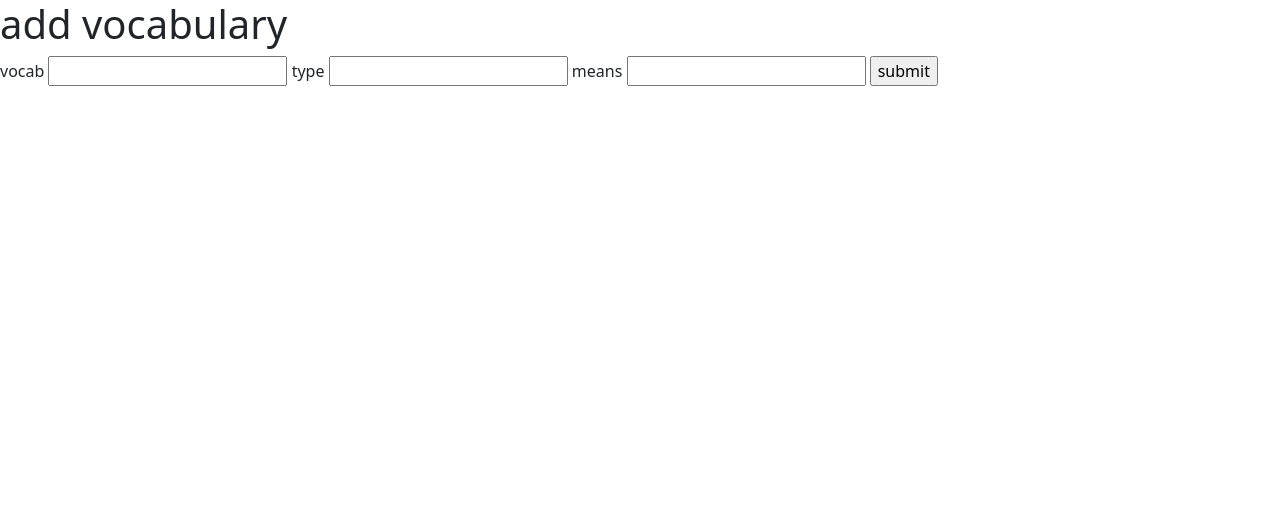
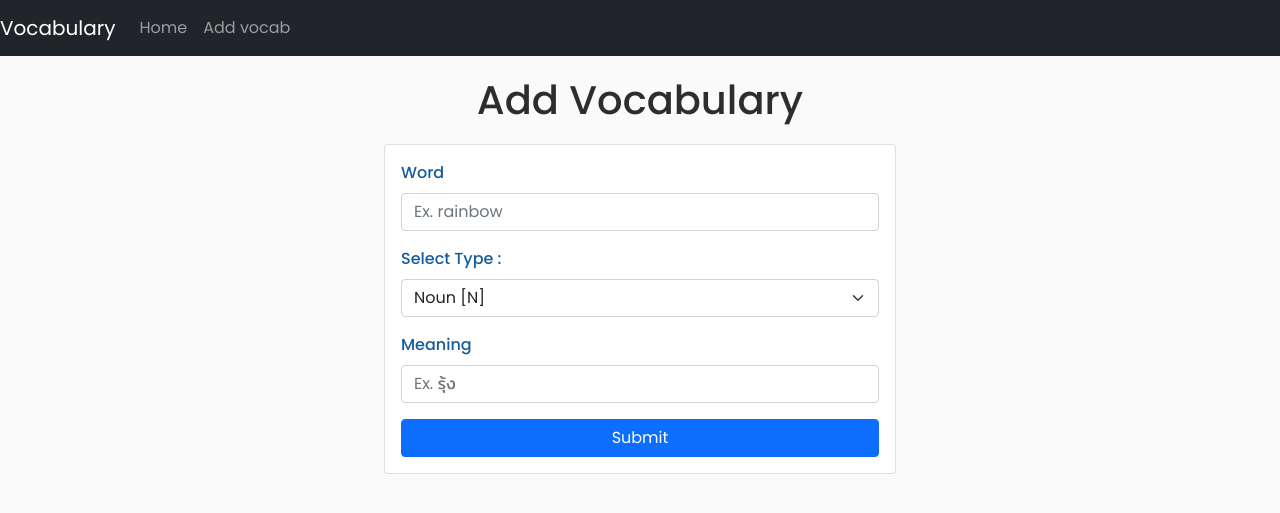
Before and after one commit to SupansaTan/DjangoTutorial_G1, a Django app: page /vocab/add/ in a window 1280 px wide. Shown: the top 513 px of the page. Run offline with Django 3.2, Linux system fonts and the light colour scheme; some libraries are stand-ins or nearby versions.

Commit message:
Add navbar and decorate add vocabulary template

```diff
--- /dev/null
+++ b/vocab/static/vocab/css/add.css
@@ -0,0 +1,33 @@
+body {
+    background-color: #fafafa;
+    color:#2D2D2D;
+    margin:0;
+	padding:0;
+    transition: background-color 0.5s ease;
+    font-family: 'Poppins', 'Mitr', sans-serif;
+}
+
+/* alert box */
+.alert {
+    width: 40%;
+    margin-left: auto;
+    margin-right: auto;
+}
+
+/* heading */
+h1 {
+    margin: 20px;
+    text-align: center;
+}
+
+/* form */
+.card {
+    width: 40%;
+    margin-left: auto;
+    margin-right: auto;
+}
+
+label {
+    color: rgb(22, 91, 156);
+    font-weight: 500;
+}
--- a/vocab/templates/vocab/add.html
+++ b/vocab/templates/vocab/add.html
@@ -1,25 +1,74 @@
 {% extends 'vocab/base.html' %}
+{% load static %}
+
+{% block title %}Vocabulary{% endblock %}
+
+{% block style %}
+<link rel="stylesheet" type="text/css" href="{% static 'vocab/css/add.css' %}">
+{% endblock %}
 
 {% block content %}
-    <h1>add vocabulary</h1>
+<!-- navbar -->
+<nav class="navbar navbar-expand-lg navbar-dark bg-dark">
+    <a class="navbar-brand" href="{% url 'vocab:index' %}" data-abc="true">Vocabulary</a>
+    <button class="navbar-toggler" type="button" data-toggle="collapse" data-target="#navbarColor02" aria-controls="navbarColor02" aria-expanded="false" aria-label="Toggle navigation">
+        <span class="navbar-toggler-icon"></span>
+    </button>
+    <div class="collapse navbar-collapse" id="navbarColor02">
+        <ul class="navbar-nav me-5 mb-2 mb-lg-0">
+            <li class="nav-item active">
+                <a class="nav-link" href="{% url 'vocab:index' %}" data-abc="true">Home</a>
+            </li>
+            <li class="nav-item">
+                <a class="nav-link" href="{% url 'vocab:add' %}" data-abc="true">Add vocab</a>
+            </li>
+        </ul>
+    </div>
+</nav>
+
+<!-- heading -->
+<h1>Add Vocabulary</h1>
+
+<!-- success alert -->
 {% if success %}
     <div class="alert alert-success" role="alert">
     {{ success }}
     </div>
 {% endif %}
+
+<!-- failed alert -->
 {% if failed %}
-        <div class="alert alert-success" role="alert">
+    <div class="alert alert-danger" role="alert">
     {{ failed }}
     </div>
 {% endif %}
+
+<!-- form -->
+<div class="card">
+    <div class="card-body">
         <form action="" method="post">
             {% csrf_token %}
-        <label for="">vocab</label>
-        <input type="text" name ="word_input">
-        <label for="">type</label>
-        <input type="text" name="type" >
-        <label for="">means</label>
-        <input type="text" name="meaning" >
-        <input type="submit" value="submit">
+            <div class="mb-3">
+                <label for="WordInput" class="form-label">Word</label>
+                <input type="text" name ="word_input" id="WordInput" class="form-control" placeholder="Ex. rainbow">
+            </div>
+            <div class="mb-3">
+                <label for="Select" class="form-label">Select Type : </label>
+                <select id="Select" class="form-select" name="type">
+                    <option value="Noun">Noun [N]</option>
+                    <option value="Verb">Verb [V]</option>
+                    <option value="Adverb">Adverb [ADV]</option>
+                    <option value="Adjective">Adjective [ADJ]</option>
+                </select>
+            </div>
+            <div class="mb-3">
+                <label for="MeaningInput" class="form-label">Meaning</label>
+                <input type="text" name ="meaning" id="MeaningInput" class="form-control" placeholder="Ex. รุ้ง">
+            </div>
+            <div class="text-center">
+                <button type="submit" class="btn btn-primary w-100">Submit</button>
+            </div>
         </form>
+    </div>
+</div>
 {% endblock %}
--- a/vocab/views.py
+++ b/vocab/views.py
@@ -44,21 +44,24 @@ def addVocab(request):
 
         if not Vocab.objects.filter(Q(vocab_text=word)).exists(): # if it is new word
             # create word and meaning
-            newWord = Vocab.create(vocab_text=word)
-            newMeaning = Mean.create(vocab=newWord, type=word_type, means_text=meaning)
+            newWord = Vocab(vocab_text=word)
+            newMeaning = Mean(vocab=newWord, type=word_type, means_text=meaning)
+            newWord.save()
+            newMeaning.save()
             return render(request,'vocab/add.html',{
-                'success': f"Successful! '{word}' has been added."
+                'success': f"Successful ! '{word}' has been added."
             })
         else:
             # if not new word
             existsWord = Vocab.objects.get(vocab_text=word) # get word
 
             if not Mean.objects.filter(Q(vocab=existsWord) & Q(means_text=meaning)).exists(): # if not have meaning of this vocab
-                newMeaning = Mean.create(vocab=existsWord, type=word_type, means_text=meaning)
+                newMeaning = Mean(vocab=existsWord, type=word_type, means_text=meaning)
+                newMeaning.save()
                 return render(request,'vocab/add.html',{
                     'success': f"Successful! '{word}' has been added."
                 })
 
         return render(request,'vocab/add.html',{
-                    'failed': f"Oops! '{word}' already exists"
+                    'failed': f"Oops ! '{word}' already exists"
                 })
```
Also changed, not shown: vocab/static/vocab/css/detail.css (+8 -2 lines), vocab/static/vocab/css/index.css (+9 -6 lines), vocab/templates/vocab/detail.html (+21 -0 lines), vocab/templates/vocab/index.html (+19 -4 lines), db.sqlite3. Lines whose indentation alone changed are shown as unchanged.
